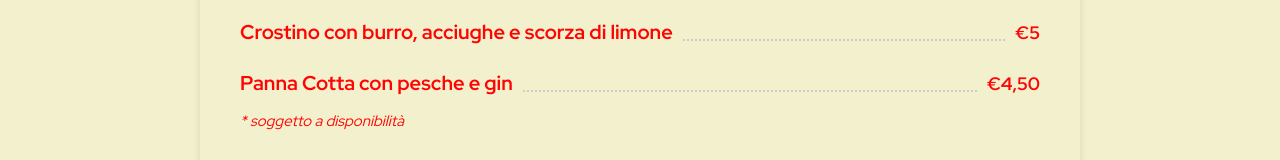
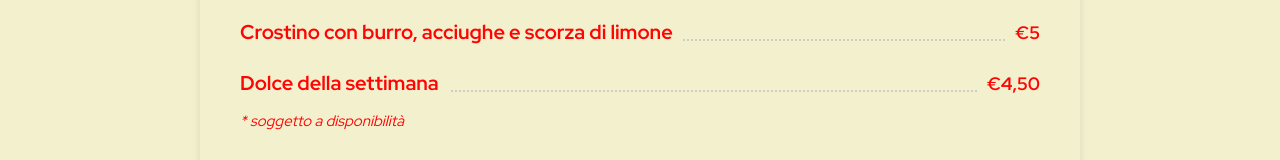
Before and after one commit to felagenova/Fela-, a plain HTML site: page menu.html in a window 1280 px wide. Shown: the part 4488-4648 px from the top of the page. Drawn offline with Linux system fonts and the light colour scheme.

Commit message:
docs: Aggiorna contenuto del menu

```diff
--- a/menu.html
+++ b/menu.html
@@ -511,7 +511,7 @@
                 </div>
                 <div class="menu-item">
                     <div class="menu-item-header">
-                        <h4>Panna Cotta con pesche e gin</h4>
+                        <h4>Dolce della settimana</h4>
                         <span class="price">€4,50</span>
                     </div>
                 </div>
```
